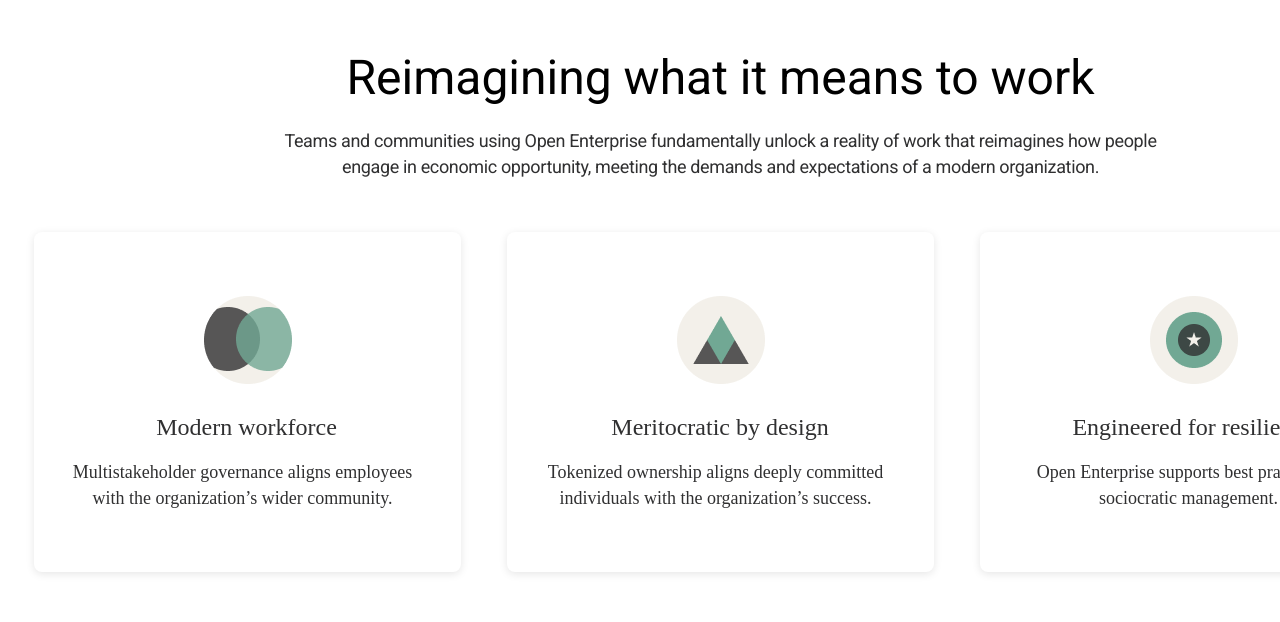
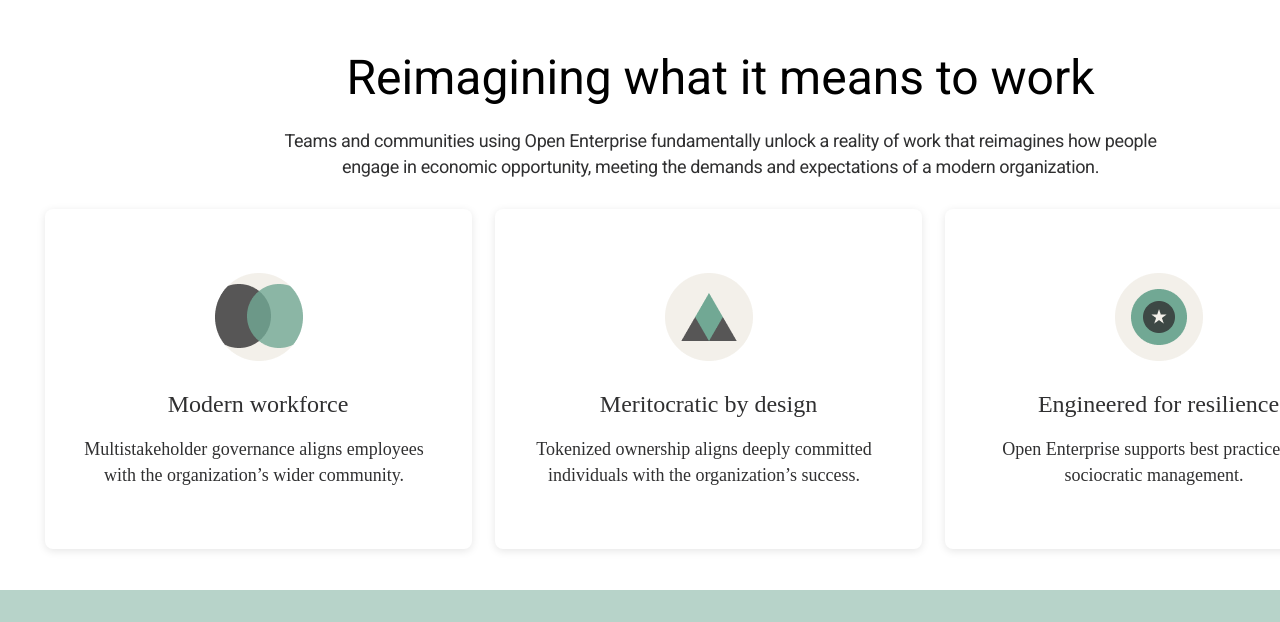
Before and after one commit to jinety/practice-html-css, a plain HTML site: page practice-one/src/index.html in a window 1280 px wide. Shown: the part 1110-1732 px from the top of the page. Drawn offline with Linux system fonts and the light colour scheme.

Commit message:
Re-updated all sections

```diff
--- a/practice-one/src/style.css
+++ b/practice-one/src/style.css
@@ -237,7 +237,7 @@
     background: var(--primary-color-100);
     width: 427px;
     height: 340px;
-    margin: 23px;
+    margin-right: 23px;
 }
 
 .card-tile {
```
